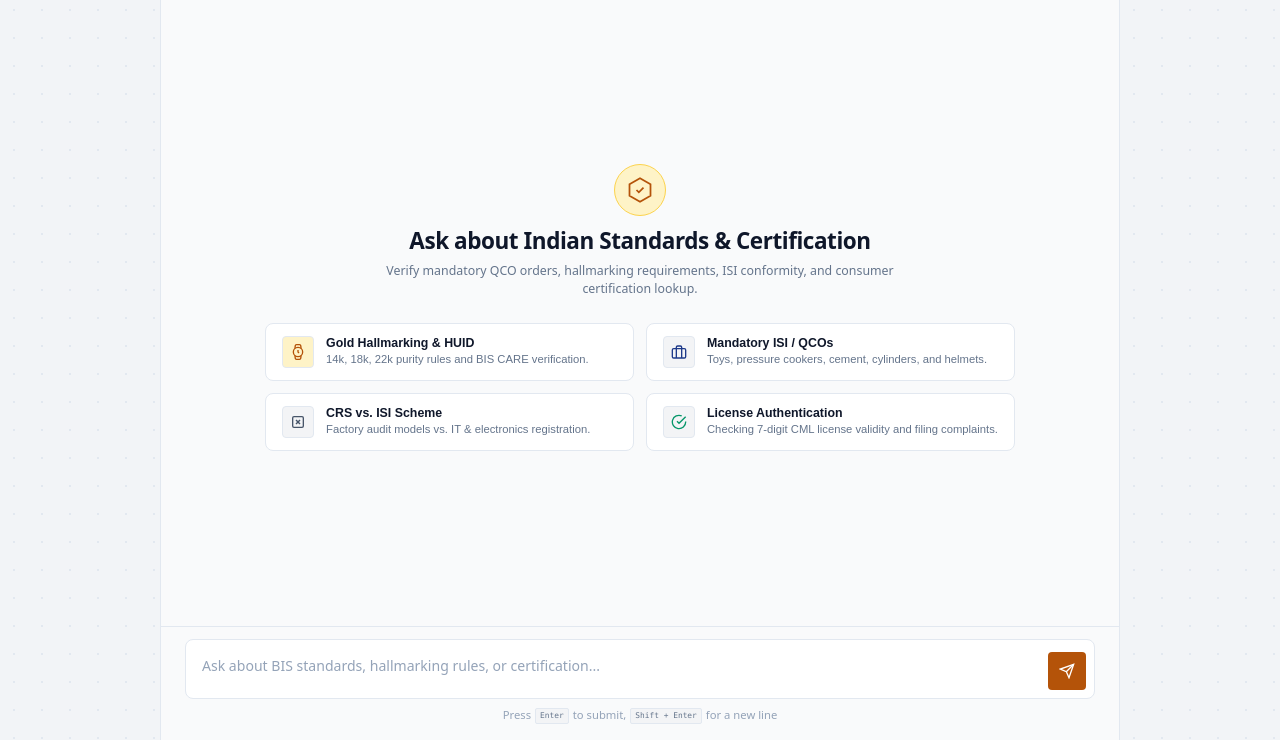
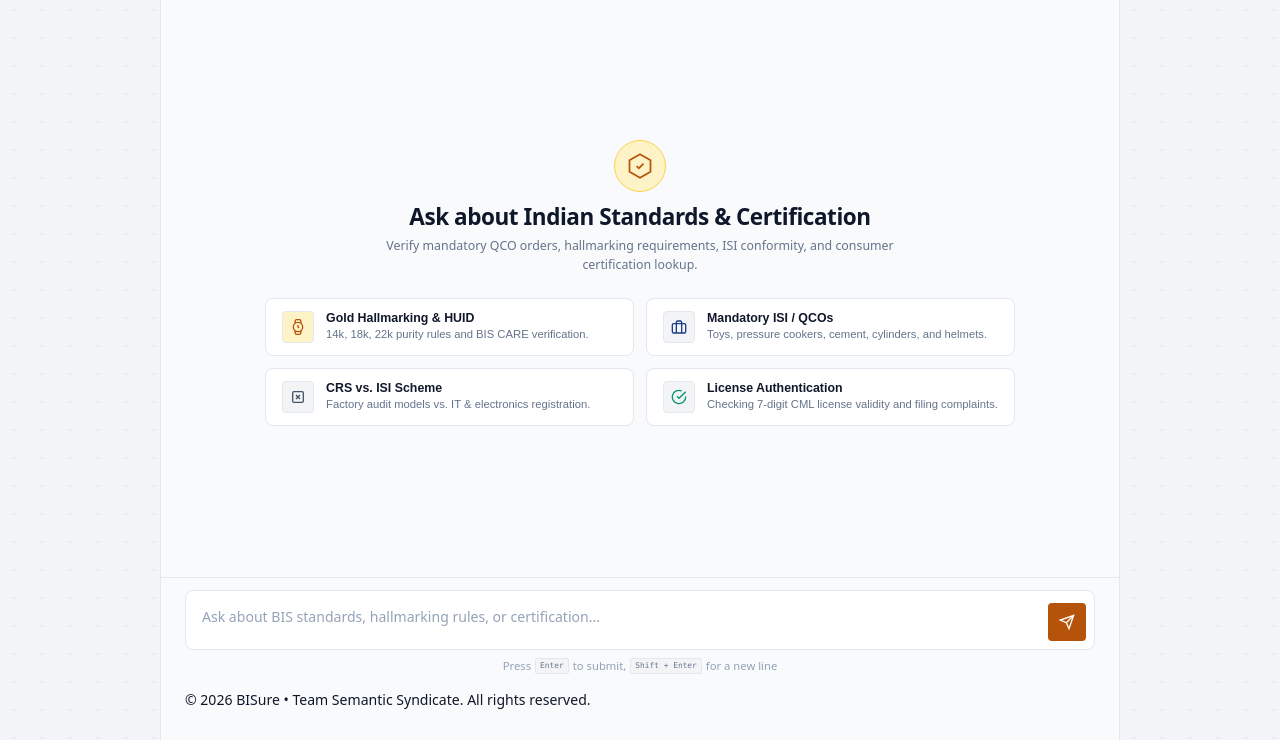
Before and after one commit to Prabin-Jena/BISure, a plain HTML site: page index.html in a window 1280 px wide. Shown: the part 60-800 px from the top of the page. Drawn offline with Linux system fonts and the light colour scheme; no server answers.

Commit message:
Add footer with copyright information

```diff
--- a/index.html
+++ b/index.html
@@ -146,6 +146,9 @@
         </div>
         <p id="input-hint" class="input-hint">Press <kbd>Enter</kbd> to submit, <kbd>Shift + Enter</kbd> for a new line</p>
       </form>
+      <footer class="app-footer">
+        <p class="copyright-text">&copy; 2026 BISure &bull; Team Semantic Syndicate. All rights reserved.</p>
+      </footer>
     </div>
   </main>
 
```
